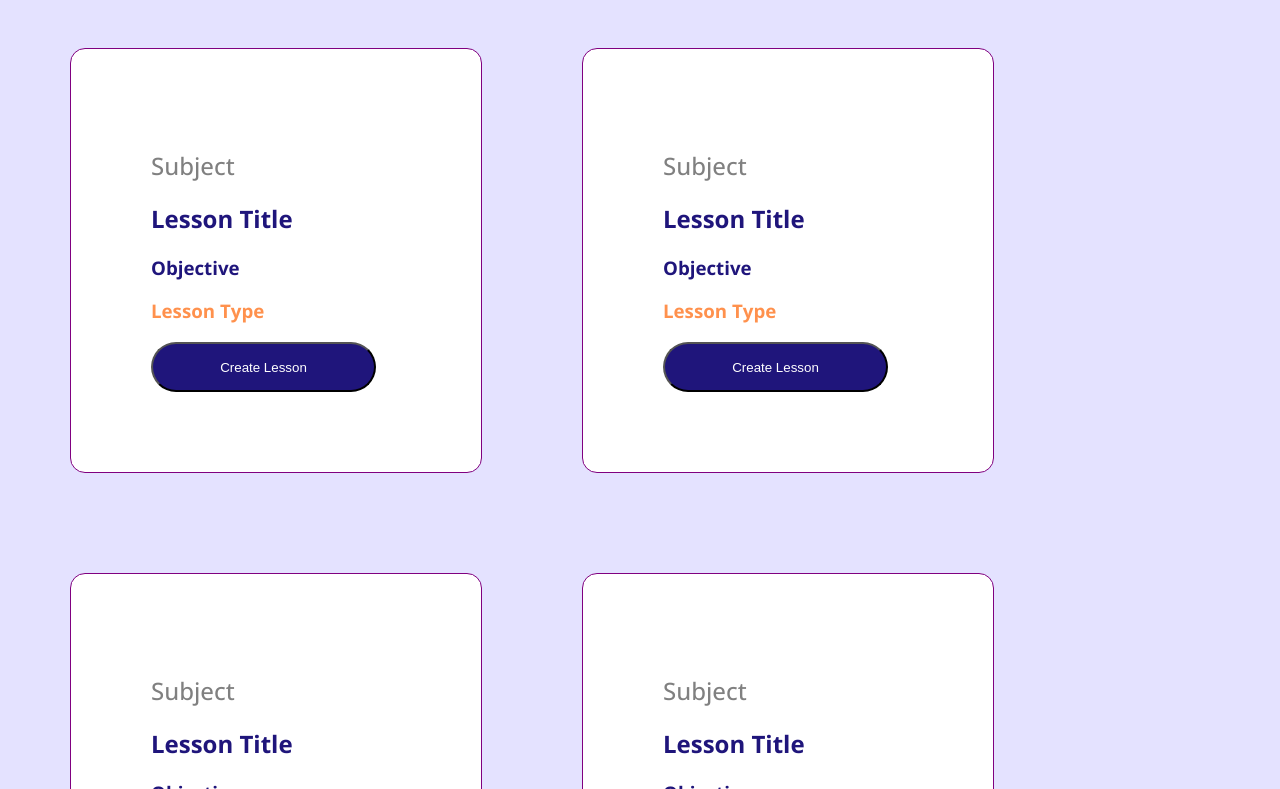
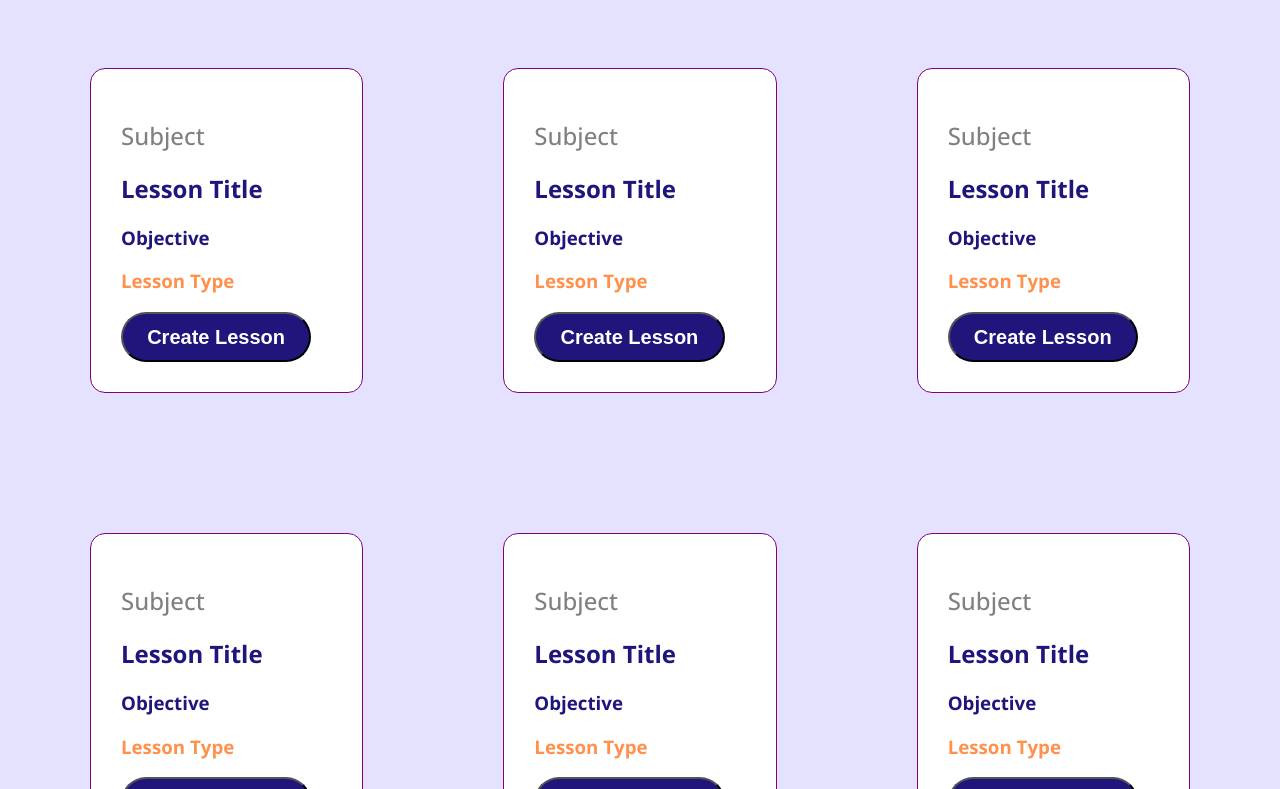
Before and after one commit to jmcc999/DigitalTAFrontEnd, a React (Create React App) app in the folder app/: page / in a window 1280 px wide. Shown: the part 211-1000 px from the top of the page. Built offline with nearby package versions, Linux system fonts and the light colour scheme.

Commit message:
added comments and button styling

```diff
--- a/app/src/App.js
+++ b/app/src/App.js
@@ -14,13 +14,18 @@ class App extends Component {
         <div className="dateContainer">
           <div id= "date" className="date">Date</div>
         </div>
+        <div>
+          <div className="top"> {/* top half of index subject tabs */}
               <Subject name ={''}/>
               <Subject name ={''}/>
               <Subject name ={''}/>
+          </div>
+          <div className="bottom"> {/* bottom half of index subject tabs*/}
               <Subject name ={''}/>
               <Subject name ={''}/>
               <Subject name ={''}/>
-
+          </div>
+        </div>
      </div>
     );
   }
--- a/app/src/Subject/index.js
+++ b/app/src/Subject/index.js
@@ -9,13 +9,14 @@ class Subject extends Component {
 
   render() {
     return (
-
-        <div className="subject">
+        <div className="subjectContainer">
+          <div classname="subjectContents">
             <h2 className="subjectName">Subject</h2>
             <h2 className="lessonTitle">Lesson Title</h2>
             <h3 className="objective">Objective</h3>
             <h3 className="lessonType">Lesson Type</h3>
             <input type="button" value="Create Lesson" className="createLesson"/>
+          </div>
         </div>
 
     )
--- a/app/src/index.css
+++ b/app/src/index.css
@@ -6,7 +6,6 @@ body {
   -webkit-font-smoothing: antialiased;
   -moz-osx-font-smoothing: grayscale;
   background-color: #E4E2FF;
-
 }
 
 code {
@@ -14,16 +13,26 @@ code {
     monospace;
 }
 
-.subject {
+.subjectContainer {
   background-color: white;
   border: 1px solid purple;
   border-radius: 15px;
-  margin: 50px;
-  padding: 80px;
-  width: 250px;
+  margin: 70px;
+  padding: 30px;
+  width: 300px;
   display: inline-block;
 }
-/*index subject tabs */
+/*top and bottom index container tabs */
+.top{
+display: flex;
+justify-content:center
+}
+.bottom{
+display: flex;
+justify-content:center
+}
+
+/*index subject content tabs */
 .subjectName {
   color: grey;
   font-weight:500;
@@ -42,7 +51,14 @@ code {
 .createLesson { /*button*/
   background-color: #1F157B;
   color: white;
+  font-weight:900;
+  font-size: 20px;
   border-radius: 30px;
   height: 50px;
   width: 90%;
+  cursor: pointer;
 }
+.createLesson:hover{
+  -webkit-transform: translateY(-1px);
+	transform: translateY(-1px);
+}
```
Lines whose indentation alone changed are shown as unchanged.
